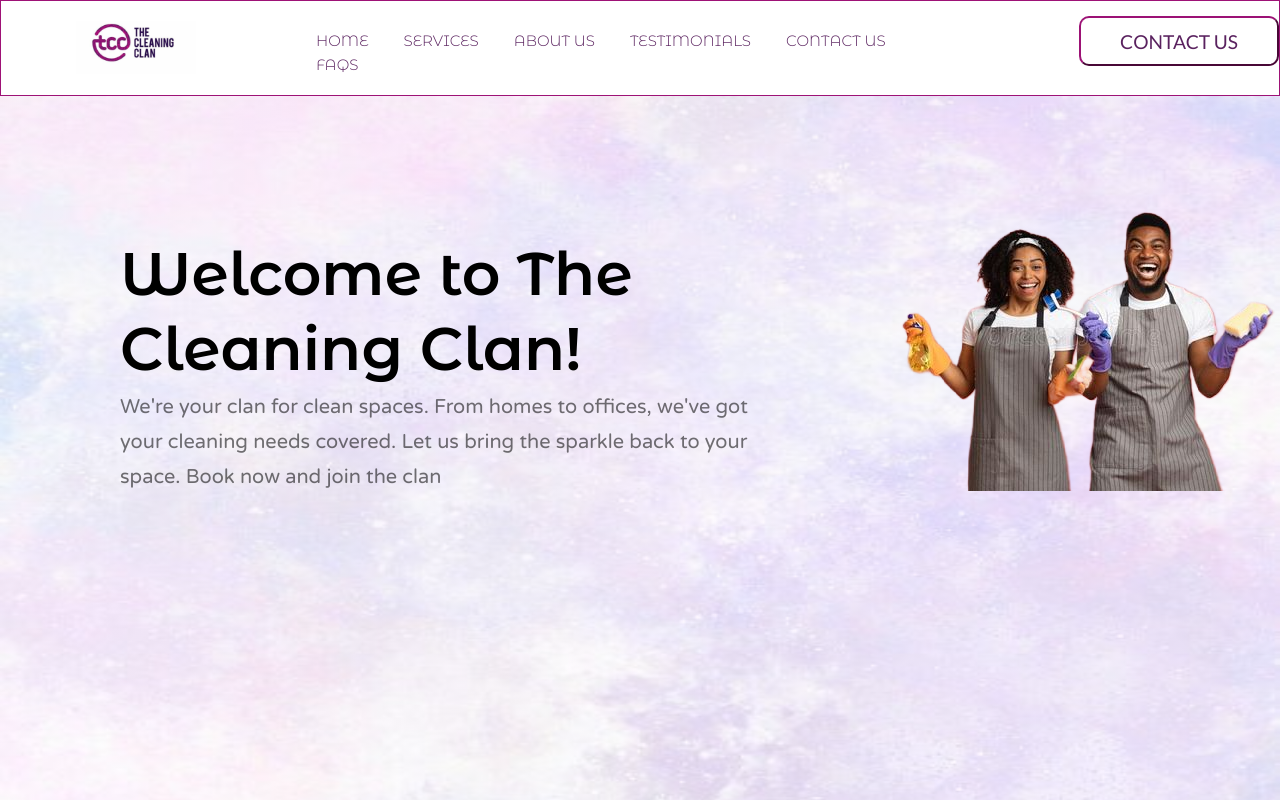
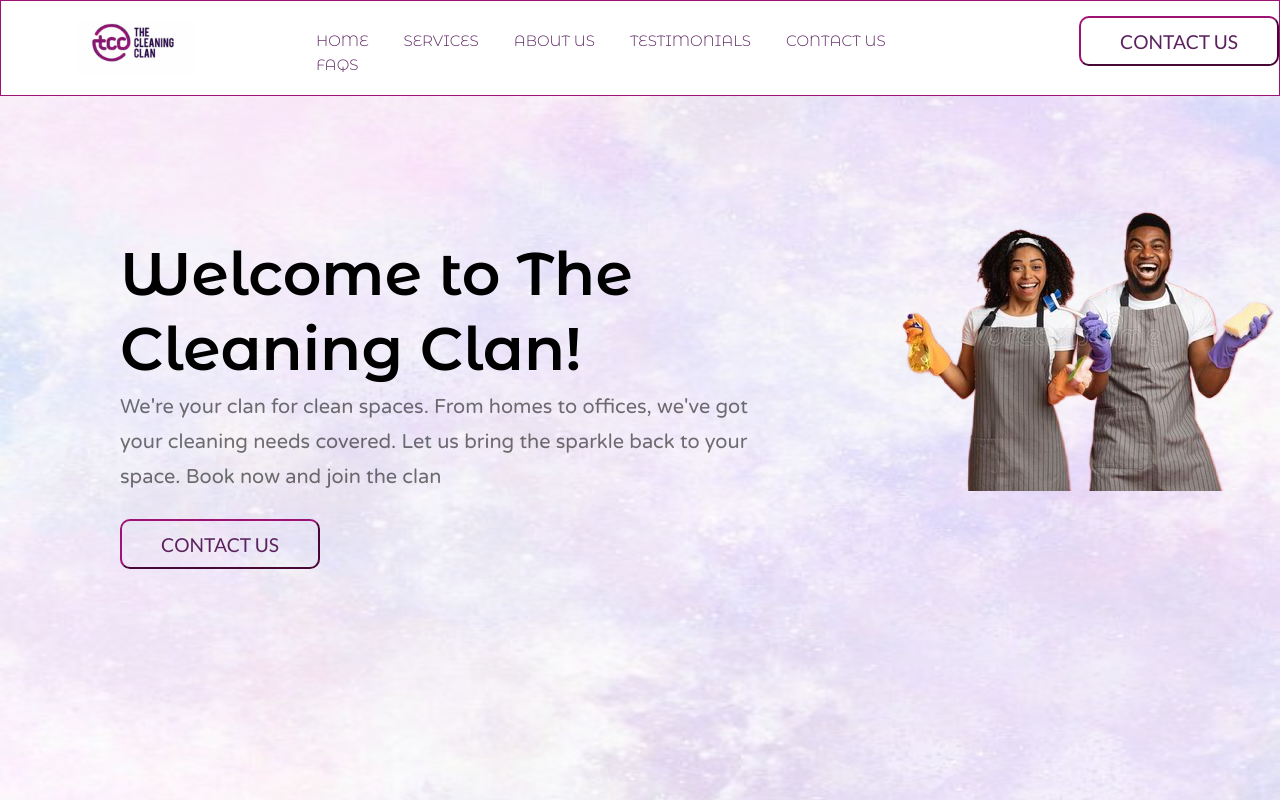
Before and after one commit to eniolaSamuel/CleaningClanProductPage, a React (Create React App) app: page / in a window 1280 px wide. Shown: the top 800 px of the page. Built offline with nearby package versions, Linux system fonts and the light colour scheme.

Commit message:
subsequent tcc commit

```diff
--- a/src/styles/HomePage.css
+++ b/src/styles/HomePage.css
@@ -44,6 +44,25 @@
     font-family: "Varela Round", sans-serif;
 }
 
+.home-page-contact-button{
+    color:#5a225f;
+    border-color: #9C1275;
+    transition: background-color;
+    transition-duration: 200ms;
+    cursor: pointer;
+    background: transparent;
+    height: 50px;
+    width: 200px;
+    left: 181px;
+    margin-top: 95px;
+    border-radius: 10px;
+    padding: 8px 16px 8px 16px;
+    font-size: larger;
+    font-family: "Lato", sans-serif;
+    font-weight: 400;
+    font-style: normal;
+}
+
 .side-image{
     margin-top: 80px;
 }
--- a/src/views/HomePage.jsx
+++ b/src/views/HomePage.jsx
@@ -2,6 +2,7 @@ import "../styles/HomePage.css"
 import CLEANINGPERSONS from "../assets/svg/cleaning-personel.svg"
 import NavBar from "./NavBar";
 import {ContactUs} from "./Contact";
+import React from "react";
 
 const HomePage = () =>{
     return(
@@ -11,6 +12,9 @@ const HomePage = () =>{
                 <p>We're your clan for clean spaces. From homes to offices,
                     we've got your cleaning needs covered.
                     Let us bring the sparkle back to your space. Book now and join the clan</p>
+                <button className="home-page-contact-button">
+                    CONTACT US
+                </button>
             </div>
             <div className="side-image">
                 <img src={CLEANINGPERSONS} alt={CLEANINGPERSONS}/>
```
